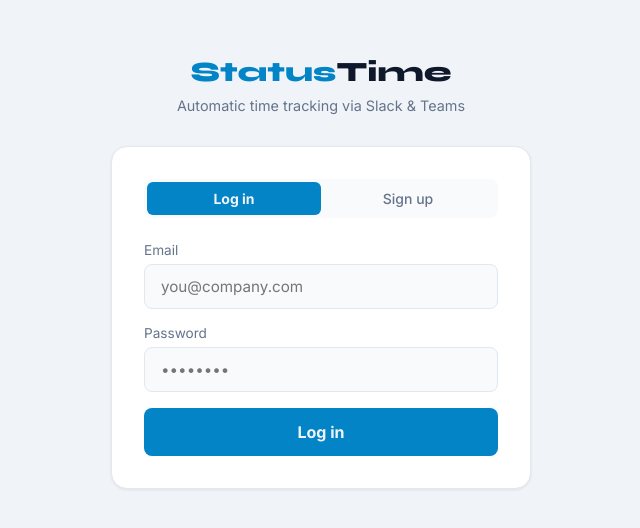
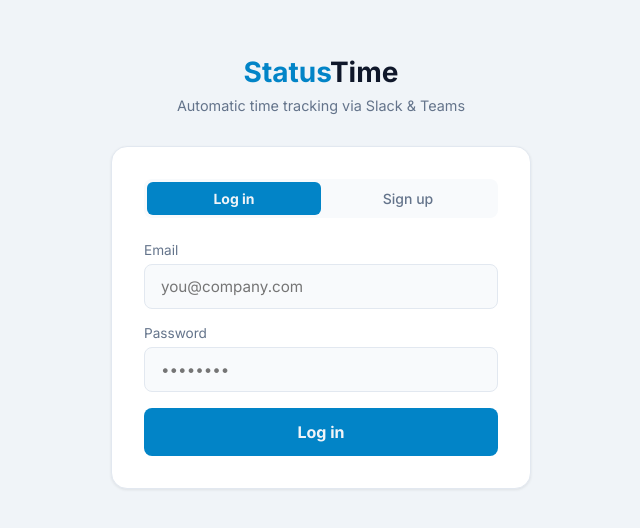
Before and after one commit to bgolconcie/statustime, a React (Vite) app in the folder client/: page / in a window 1280 px wide. Shown: the part 128-656 px from the top of the page, without its empty margins (319-959 px from the left). Built offline with nearby package versions, Linux system fonts and the light colour scheme.

Commit message:
replace Syne with Inter in client/src/pages/Login.tsx

```diff
--- a/client/src/pages/Login.tsx
+++ b/client/src/pages/Login.tsx
@@ -42,7 +42,7 @@
     }}>
       <div style={{ width: '100%', maxWidth: 420 }}>
         <div style={{ textAlign: 'center', marginBottom: '2rem' }}>
-          <div style={{ fontFamily: 'Syne,sans-serif', fontWeight: 800, fontSize: '1.75rem', color: 'var(--accent)' }}>
+          <div style={{ fontFamily: 'Inter,sans-serif', fontWeight: 800, fontSize: '1.75rem', color: 'var(--accent)' }}>
             Status<span style={{ color: 'var(--text)' }}>Time</span>
           </div>
           <p style={{ color: 'var(--muted)', marginTop: '0.5rem', fontSize: '0.9rem' }}>
```
